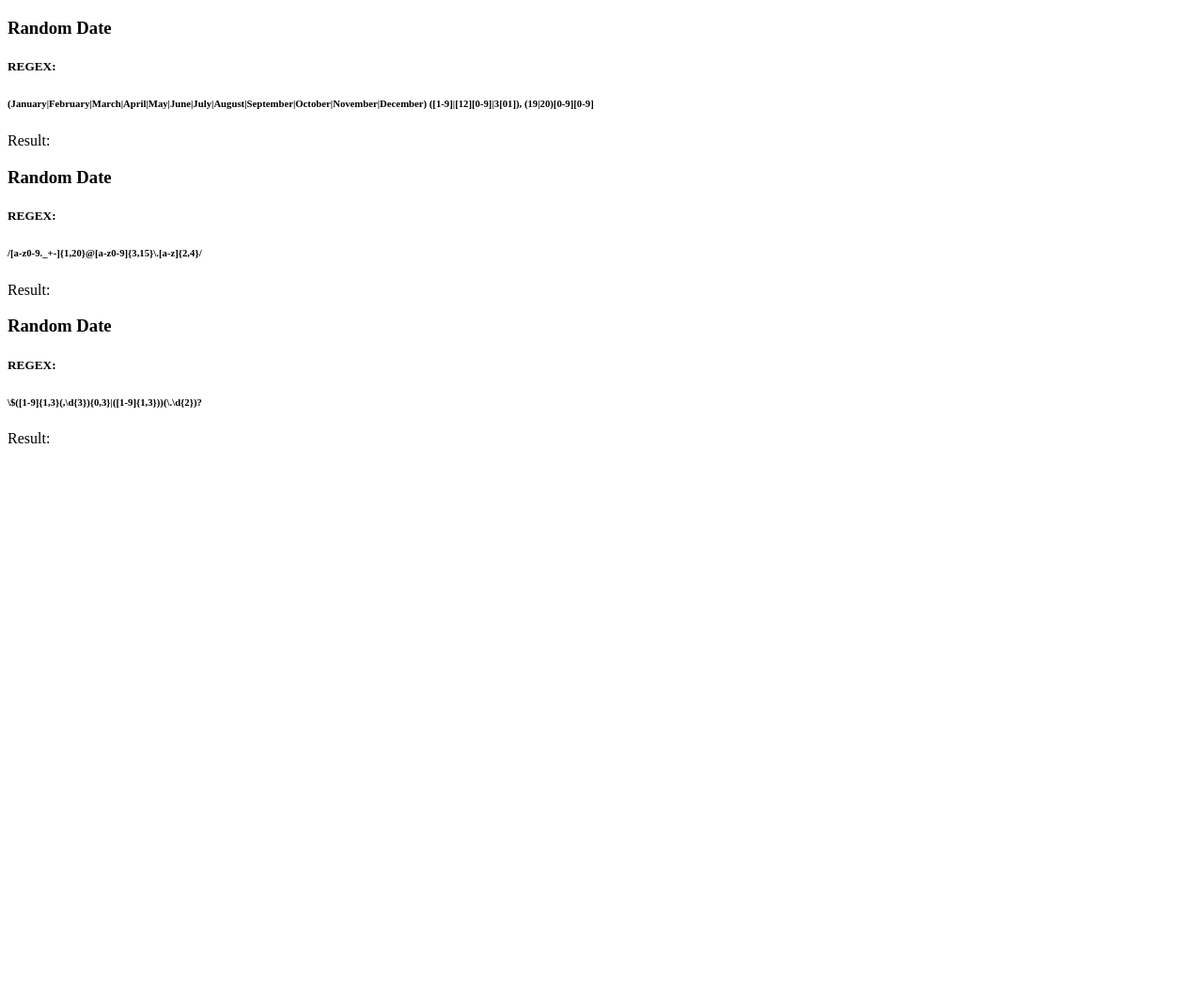
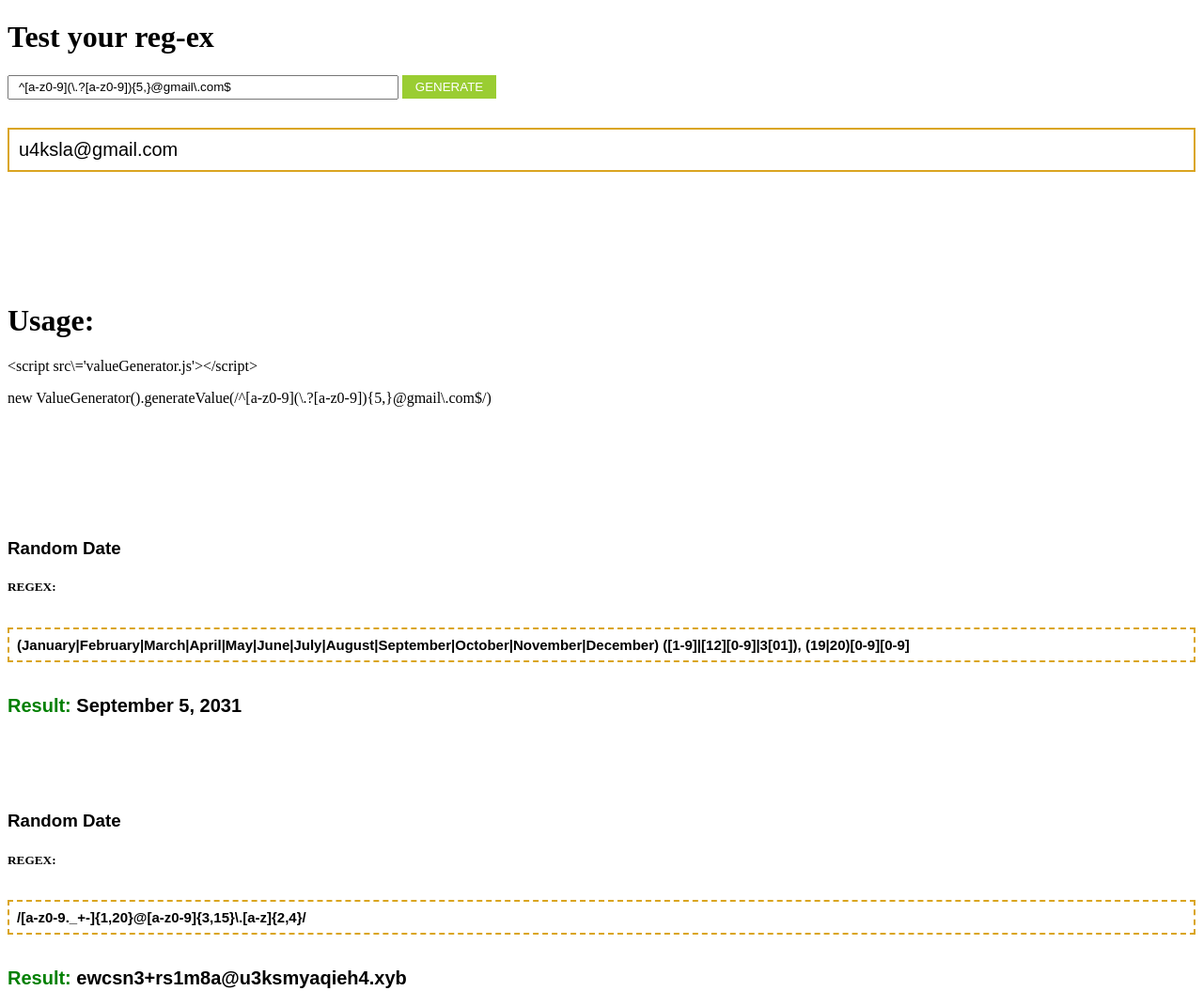
Before and after one commit to PiraTa-z/Random-value-generator, a plain HTML site: page examples/example.html in a window 1280 px wide. Shown: the top 1055 px of the page at 94% size. Before the commit the page ends 800 px from the top, so only its background shows below. Drawn offline with Linux system fonts and the light colour scheme.

Commit message:
EXAMPLES

```diff
--- a/examples/example.html
+++ b/examples/example.html
@@ -3,16 +3,107 @@
 <head>
     <meta charset="UTF-8">
     <title>Title</title>
-    <script src="../dist/valueGenerator.js"></script>
+    <script src="../src/valueGenerator.js"></script>
+    <style>
+        h3
+        {
+            font-family: Arial;
+        }
+
+        h6
+        {
+            border: dashed goldenrod 2px;
+            padding: 8px;
+            font-size: 15px;
+            font-family: Arial;
+        }
+
+        .example
+        {
+            margin-bottom: 100px;
+        }
+
+        .resultTitle
+        {
+            color: green;
+            font-size: 20px;;
+            font-family: Arial;
+            font-weight: 900;
+        }
+
+        .res
+        {
+            font-size: 20px;
+            font-family: Arial;
+            font-weight: 900;
+        }
+
+        #mainExample
+        {
+            margin-bottom: 140px;
+        }
+
+        #input
+        {
+            width: 400px;
+            height:20px;
+            padding-left:10px;
+        }
+
+        button
+        {
+            width: 100px;
+            font-family: Arial;
+            height:25px;
+            color:#fff;
+            border:none;
+            cursor: pointer;
+            background: yellowgreen;
+        }
+
+        #generated
+        {
+            padding: 10px;
+            margin-top: 30px;
+            border: solid goldenrod 2px;
+            font-size: 20px;
+            font-family: Arial;
+        }
+
+        #usage
+        {
+            margin-bottom: 140px;
+        }
+    </style>
 </head>
 <body>
+
+<div id="mainExample">
+    <h1>Test your reg-ex</h1>
+    <p></p>
+    <div>
+        <input type="text" placeholder="Enter your reg-ex" value="^[a-z0-9](\.?[a-z0-9]){5,}@gmail\.com$" id="input" />
+        <button id="gen">GENERATE</button>
+
+        <div id="generated">u4ksla@gmail.com</div>
+    </div>
+</div>
+
+<div id="usage">
+    <h1>Usage: </h1>
+
+    <p>
+        <span><</span><span>script src\=</span><span>'valueGenerator.js'</span><span>><</span><span>/script></span>
+    <p>new ValueGenerator().generateValue(/^[a-z0-9](\.?[a-z0-9]){5,}@gmail\.com$/)</p>
+</div>
+
 <div class="example">
     <h3>Random Date</h3>
 
     <h5>REGEX: </h5>
     <h6>(January|February|March|April|May|June|July|August|September|October|November|December) ([1-9]|[12][0-9]|3[01]), (19|20)[0-9][0-9]</h6>
 
-    <div><span>Result: </span><span id="resultDate"></span></div>
+    <div><span class="resultTitle">Result: </span><span class="res"  id="resultDate"></span></div>
 </div>
 
 <div class="example">
@@ -21,7 +112,7 @@
     <h5>REGEX: </h5>
     <h6>/[a-z0-9._+-]{1,20}@[a-z0-9]{3,15}\.[a-z]{2,4}/</h6>
 
-    <div><span>Result: </span><span id="resultMail"></span></div>
+    <div><span class="resultTitle">Result: </span><span class="res" id="resultMail"></span></div>
 </div>
 
 <div class="example">
@@ -30,28 +121,31 @@
     <h5>REGEX: </h5>
     <h6>\$([1-9]{1,3}(,\d{3}){0,3}|([1-9]{1,3}))(\.\d{2})?</h6>
 
-    <div><span>Result: </span><span id="resultCurrency"></span></div>
+    <div><span class="resultTitle">Result: </span><span class="res"  id="resultCurrency"></span></div>
 </div>
 
 
     <script>
-        console.log(ValueGenerator());
         var regexValueGenerator = new ValueGenerator();
 
         var date = regexValueGenerator.generateValue(/(January|February|March|April|May|June|July|August|September|October|November|December) ([1-9]|[12][0-9]|3[01]), (19|20)[0-9][0-9]/);
 
-        console.log(date);
         document.getElementById('resultDate').innerHTML = date;
 
 
         var mail = regexValueGenerator.generateValue(/[a-z0-9._+-]{1,20}@[a-z0-9]{3,15}\.[a-z]{2,4}/);
-        console.log(date);
-        document.getElementById('resultMail').innerHTML = date;
+        document.getElementById('resultMail').innerHTML = mail;
 
 
-        var mail = regexValueGenerator.generateValue(/\$([1-9]{1,3}(,\d{3}){0,3}|([1-9]{1,3}))(\.\d{2})?/);
-        console.log(date);
-        document.getElementById('resultCurrency').innerHTML = date;
+        var currency = regexValueGenerator.generateValue(/\$([1-9]{1,3}(,\d{3}){0,3}|([1-9]{1,3}))(\.\d{2})?/);
+        document.getElementById('resultCurrency').innerHTML = currency;
+
+
+
+        document.getElementById('gen').addEventListener('click', function()
+        {
+            document.getElementById('generated').innerHTML = regexValueGenerator.generateValue(new RegExp(document.getElementById('input').value))
+        }, false);
 
     </script>
 </body>
--- /dev/null
+++ b/src/valueGenerator.js
@@ -0,0 +1,355 @@
+/**
+ * Created by Irakli Zarandia on 1/5/2016.
+ */
+var ValueGenerator = (function () {
+    function ValueGenerator() {
+        /**
+         *
+         * @type {{}}
+         * @private
+         */
+        this._reference = {};
+        /**
+         *
+         * @type {number}
+         * @private
+         */
+        this._Counter = 1;
+    }
+    /**
+     *
+     * @param pattern
+     * @returns {Array<any>}
+     */
+    ValueGenerator.prototype.processGrouping = function (pattern) {
+        var tree = [];
+        var stack = [tree];
+        while (pattern.length) {
+            var chr = pattern.shift();
+            if (chr === '\\') {
+                var next = pattern.shift();
+                if (next === '(' || next === ')') {
+                    stack[0].push(next);
+                }
+                else {
+                    stack[0].push(chr, next);
+                }
+            }
+            else if (chr === '(') {
+                var inner = [];
+                stack[0].push(inner);
+                stack.unshift(inner);
+                var next = pattern.shift();
+                if (next === '?') {
+                    next = pattern.shift();
+                    if (next !== ':') {
+                        throw "Invalid group";
+                    }
+                }
+                else if (next === '(' || next === ')') {
+                    pattern.unshift(next);
+                }
+                else {
+                    inner[this._Counter] = this._Counter++;
+                    inner.push(next);
+                }
+            }
+            else if (chr === ')') {
+                stack.shift();
+            }
+            else {
+                stack[0].push(chr);
+            }
+        }
+        if (stack.length > 1) {
+            throw "missmatch paren";
+        }
+        return tree;
+    };
+    /**
+     *
+     * @param tree
+     * @returns {string}
+     */
+    ValueGenerator.prototype.processOthers = function (tree) {
+        var _this = this;
+        var ret = '';
+        var candinates = [];
+        var tree = tree.slice(0);
+        /**
+         *
+         * @returns {*|string}
+         */
+        var choice = function () {
+            if (typeof candinates !== 'undefined') {
+                var ret = candinates[Math.floor(candinates.length * Math.random())];
+                if (ret instanceof Array) {
+                    ret = _this.processOthers(ret);
+                }
+                if (candinates[_this._Counter]) {
+                    _this._reference[candinates[_this._Counter]] = ret;
+                }
+            }
+            return ret || '';
+        };
+        while (tree.length) {
+            var chr = tree.shift();
+            switch (chr) {
+                case '^':
+                case '$':
+                    break;
+                case '*':
+                    for (var i = 0, len = Math.random() * 10; i < len; i++) {
+                        ret += choice();
+                    }
+                    candinates = [];
+                    break;
+                case '+':
+                    for (var i = 0, len = Math.random() * 10 + 1; i < len; i++) {
+                        ret += choice();
+                    }
+                    candinates = [];
+                    break;
+                case '{':
+                    var brace = '';
+                    while (tree.length) {
+                        chr = tree.shift();
+                        if (chr === '}') {
+                            break;
+                        }
+                        else {
+                            brace += chr;
+                        }
+                    }
+                    if (chr !== '}') {
+                        throw "missmatch brace: " + chr;
+                    }
+                    var dd = brace.split(/,/);
+                    var min = +dd[0];
+                    var max = (dd.length === 1) ? min : (+dd[1] || 10);
+                    for (var i = 0, len = Math.floor(Math.random() * (max - min + 1)) + min; i < len; i++) {
+                        ret += choice();
+                    }
+                    candinates = [];
+                    break;
+                case '?':
+                    if (Math.random() < 0.5) {
+                        ret += choice();
+                    }
+                    candinates = [];
+                    break;
+                case '\\':
+                    ret += choice();
+                    var escaped = tree.shift();
+                    if (escaped.match(/^[1-9]$/)) {
+                        candinates = [this._reference[escaped] || ''];
+                    }
+                    else {
+                        if (escaped === 'b' || escaped === 'B') {
+                            throw "\\b and \\B is not supported";
+                        }
+                        candinates = ValueGenerator.CLASSES[escaped];
+                    }
+                    if (!candinates) {
+                        candinates = [escaped];
+                    }
+                    break;
+                case '[':
+                    ret += choice();
+                    var sets = [];
+                    var negative = false;
+                    while (tree.length) {
+                        chr = tree.shift();
+                        if (chr === '\\') {
+                            var next = tree.shift();
+                            if (ValueGenerator.CLASSES[next]) {
+                                sets = sets.concat(ValueGenerator.CLASSES[next]);
+                            }
+                            else {
+                                sets.push(next);
+                            }
+                        }
+                        else if (chr === ']') {
+                            break;
+                        }
+                        else if (chr === '^') {
+                            var before = sets[sets.length - 1];
+                            if (!before) {
+                                negative = true;
+                            }
+                            else {
+                                sets.push(chr);
+                            }
+                        }
+                        else if (chr === '-') {
+                            var next = tree.shift();
+                            if (next === ']') {
+                                sets.push(chr);
+                                chr = next;
+                                break;
+                            }
+                            var before = sets[sets.length - 1];
+                            if (!before) {
+                                sets.push(chr);
+                            }
+                            else {
+                                for (var i = before.charCodeAt(0) + 1, len = next.charCodeAt(0); i < len; i++) {
+                                    sets.push(String.fromCharCode(i));
+                                }
+                            }
+                        }
+                        else {
+                            sets.push(chr);
+                        }
+                    }
+                    if (chr !== ']') {
+                        throw "missmatch bracket: " + chr;
+                    }
+                    if (negative) {
+                        var neg = {};
+                        for (var i = 0, len = sets.length; i < len; i++) {
+                            neg[sets[i]] = true;
+                        }
+                        candinates = [];
+                        for (var i = 0, len = ValueGenerator.ALL.length; i < len; i++) {
+                            if (!neg[ValueGenerator.ALL[i]])
+                                candinates.push(ValueGenerator.ALL[i]);
+                        }
+                    }
+                    else {
+                        candinates = sets;
+                    }
+                    break;
+                case '.':
+                    ret += choice();
+                    candinates = ValueGenerator.ALL;
+                    break;
+                default:
+                    ret += choice();
+                    candinates = chr;
+            }
+        }
+        return ret + choice();
+    };
+    /**
+     *
+     * @param tree
+     * @returns {*[]}
+     */
+    ValueGenerator.prototype.processSelect = function (tree) {
+        var candinates = [[]];
+        while (tree.length) {
+            var chr = tree.shift();
+            if (chr === '\\') {
+                var next = tree.shift();
+                if (next === '|') {
+                    candinates[0].push(next);
+                }
+                else {
+                    candinates[0].push(chr, next);
+                }
+            }
+            else if (chr === '[') {
+                candinates[0].push(chr);
+                while (tree.length) {
+                    chr = tree.shift();
+                    candinates[0].push(chr);
+                    if (chr === '\\') {
+                        var next = tree.shift(); // no warnings
+                        candinates[0].push(next);
+                    }
+                    else if (chr === ']') {
+                        break;
+                    }
+                }
+            }
+            else if (chr === '|') {
+                candinates.unshift([]);
+            }
+            else {
+                candinates[0].push(chr);
+            }
+        }
+        for (var i = 0, it; (it = candinates[i]); i++) {
+            tree.push(it);
+            for (var j = 0, len = it.length; j < len; j++) {
+                if (it[j] instanceof Array) {
+                    this.processSelect(it[j]);
+                }
+            }
+        }
+        return [tree];
+    };
+    /**
+     *
+     * @param pattern
+     * @returns {string}
+     */
+    ValueGenerator.prototype.generateValue = function (pattern) {
+        if (pattern instanceof RegExp) {
+            pattern = pattern.source;
+        }
+        this._SetCounter(1);
+        var tree;
+        tree = this.processGrouping(pattern.split(''));
+        tree = this.processSelect(tree);
+        return this.processOthers(tree);
+    };
+    /**
+     *
+     * @param num
+     * @private
+     */
+    ValueGenerator.prototype._SetCounter = function (num) {
+        this._Counter = num;
+    };
+    /**
+     *
+     * @type {string[]}
+     */
+    ValueGenerator.UPPERS = ["A", "B", "C", "D", "E", "F", "G", "H", "I", "J", "K", "L", "M", "N", "O", "P", "Q", "R", "S", "T", "U", "V", "W", "X", "Y", "Z"];
+    /**
+     *
+     * @type {string[]}
+     */
+    ValueGenerator.LOWERS = ["a", "b", "c", "d", "e", "f", "g", "h", "i", "j", "k", "l", "m", "n", "o", "p", "q", "r", "s", "t", "u", "v", "w", "x", "y", "z"];
+    /**
+     *
+     * @type {string[]}
+     */
+    ValueGenerator.DIGITS = ["0", "1", "2", "3", "4", "5", "6", "7", "8", "9"];
+    /**
+     *
+     * @type {string[]}
+     */
+    ValueGenerator.SPACES = [" ", "\n", "\t"];
+    /**
+     *
+     * @type {string[]}
+     */
+    ValueGenerator.OTHERS = ["!", "\"", "#", "$", "%", "&", "'", "(", ")", "*", "+", ",", "-", ".", "/", ":", ";", "<", "=", ">", "?", "@", "[", "\\", "]", "^", "`", "{", "|", "}", "~"];
+    /**
+     *
+     * @type {Array<string>[]}
+     */
+    ValueGenerator.ALL = [].concat(ValueGenerator.UPPERS, ValueGenerator.LOWERS, ValueGenerator.DIGITS, " ", ValueGenerator.OTHERS, ["_"]);
+    /**
+     *
+     * @type {{d: Array<string>, D: (T[]|Array<string>[]), w: (T[]|Array<string>[]), W: (T[]|Array<string>[]), t: string[], n: string[], v: string[], f: string[], r: string[], s: Array<string>, S: (T[]|Array<string>[]), 0: string[]}}
+     */
+    ValueGenerator.CLASSES = {
+        'd': ValueGenerator.DIGITS,
+        'D': [].concat(ValueGenerator.UPPERS, ValueGenerator.LOWERS, ValueGenerator.SPACES, ValueGenerator.OTHERS, ['_']),
+        'w': [].concat(ValueGenerator.UPPERS, ValueGenerator.LOWERS, ValueGenerator.DIGITS, ['_']),
+        'W': [].concat(ValueGenerator.SPACES, ValueGenerator.OTHERS),
+        't': ['\t'],
+        'n': ['\n'],
+        'v': ['\u000B'],
+        'f': ['\u000C'],
+        'r': ['\r'],
+        's': ValueGenerator.SPACES,
+        'S': [].concat(ValueGenerator.UPPERS, ValueGenerator.LOWERS, ValueGenerator.DIGITS, ValueGenerator.OTHERS, ['_']),
+        '0': ['\0']
+    };
+    return ValueGenerator;
+})();
```
Also changed, not shown: 2 other files.
